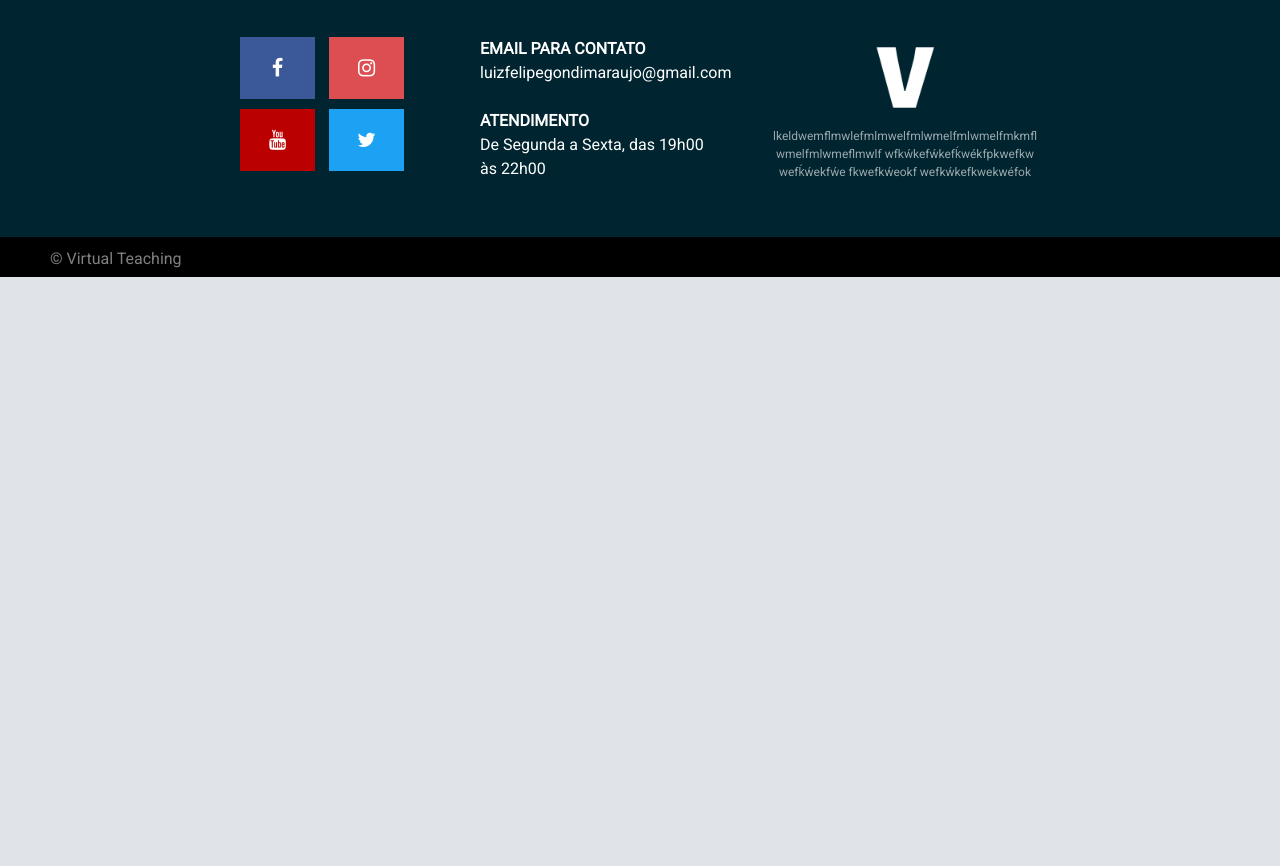
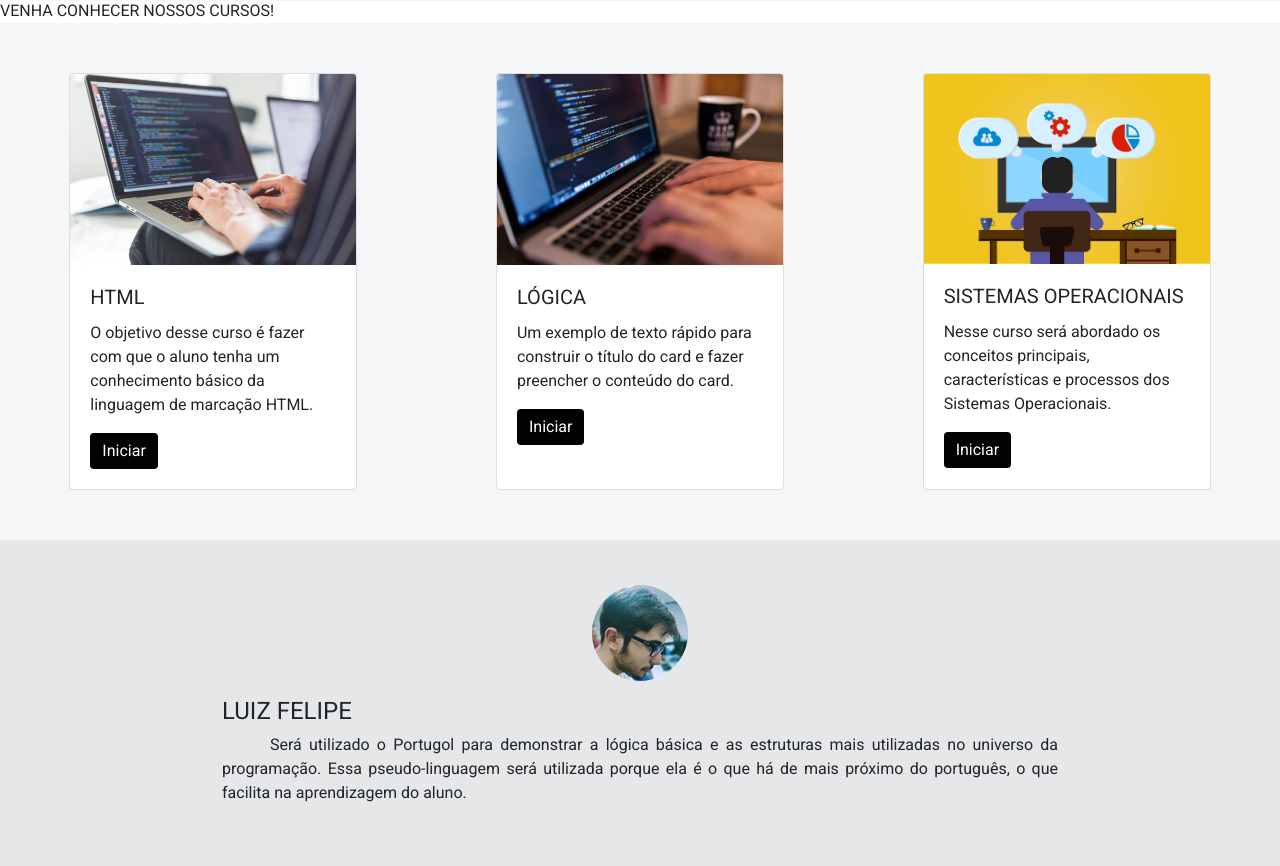
Before and after one commit to LuizFelipeGondim/project-with-flask, a Flask app: page / in a window 1280 px wide. Shown: the part 1752-2618 px from the top of the page. Before the commit the page ends 2029 px from the top, so only its background shows below. Run offline with Flask 2, Linux system fonts and the light colour scheme; some libraries are stand-ins or nearby versions.

Commit message:
biografia dos autores adicionada

```diff
--- a/templates/index.html
+++ b/templates/index.html
@@ -1,4 +1,5 @@
 {% extends 'base.html' %}
+{% import "bootstrap/wtf.html" as wtf %}
 {% block title %}
     VIRTUAL TEACHING
 {% endblock title %}
@@ -17,16 +18,23 @@
       <h1 class="titulo_curso">IMPORTÂNCIA DA INFORMÁTICA</h1>
       <div class="texto-curso">
           <br/><br/>
-          <p>O curso de Lógica de Programação é recomendado para todos aqueles que querem iniciar nesse no mundo, pois fornecerá uma
-              base sólida que facilitará a aprendizagem das demais linguagens do mercado, como C, Java, Python, entre outros. </p>
+          <p>A grande importância da informática no mundo contemporâneo, além de ser um grande avanço tecnológico do qual
+            seria ótimo todos terem acesso, porém também é muito utilizado. Hoje em dia grande parte das empresas adotam
+            o uso de máquinas (computadores) como principal fonte de trabalho.</p>
 
-          <p> Será utilizado o Portugol para demonstrar a lógica básica e as estruturas mais utilizadas no universo da programação.
-              Essa pseudo-linguagem será utilizada porque ela é o que há de mais próximo do português, o que facilita na aprendizagem
-              do aluno.</p>
+          <p> Além da parte de que o mercado de trabalho hoje em dia adota essa "tecnologia", o uso da informática faz
+            parte também de um novo aprendizado, uma nova evolução tecnológica da qual nos proporciona uma visão ampla
+            no caso do uso da internet, uma grande facilidade de resolver coisas (sem sair de casa) e uma visão do mundo
+            atual através de noticiários que estão disponíveis sempre para os interessados e curiosos.</p>
       </div>
 
   </div>
 </section>
+
+<div class="imagem_index">
+  <img src="static/img/code.jpg" alt="code" style="width:100%; filter: blur(1px);">
+  <div class="centered">VENHA CONHECER NOSSOS CURSOS!</div>
+</div>
 
 <section id="cursos">
 
@@ -62,11 +70,13 @@
     <div class="card-body">
       <h5 class="card-title">SISTEMAS OPERACIONAIS</h5>
       <p class="card-text">Nesse curso será abordado os conceitos principais, características e processos dos Sistemas Operacionais.</p>
+      <form action="" method="POST">
         {% if current_user.is_authenticated %}
           <a href="{{url_for('sistemas')}}" class="btn btn-primary">Iniciar</a>
         {% else %}
           <a href="{{url_for('login')}}" class="btn btn-primary">Iniciar</a>
         {% endif %}
+      </form>
     </div>
   </div>
 
@@ -74,21 +84,52 @@
 
 <section class = "gray_box">
   <div class="conteudo">
-      <div id="autor">
+    <div class="autor">
+      <figure>
+        <center>
+          <img src="static/img/autor.jpeg" class="rounded-circle account-img">
+        </center>
+      </figure>
+      <div>
+        <h4>LUIZ FELIPE</h4>
+      </div>
 
-          <figure>
-              <img src="static/img/autor.jpeg" class="rounded-circle account-img">
-          </figure>
-
-          <p> Será utilizado o Portugol para demonstrar a lógica básica e as estruturas mais utilizadas no universo da programação.
+      <p class="texto-curso">  Será utilizado o Portugol para demonstrar a lógica básica e as estruturas mais utilizadas no universo da programação.
           Essa pseudo-linguagem será utilizada porque ela é o que há de mais próximo do português, o que facilita na aprendizagem
           do aluno.</p>
 
     </div>
+    <br/><br/>
+    <div class="autor">
+      <figure>
+          <center>
+            <img src="static/img/autor2.jpeg" class="rounded-circle account-img" style="width: 96px; height: 96px;">
+          </center>
+      </figure>
+
+      <div>
+        <h4>DOMINIQUE TRINDADE</h4>
+      </div><br/>
+
+      <p class="texto-curso"> Será utilizado o Portugol para demonstrar a lógica básica e as estruturas mais utilizadas no universo
+        da programação. Essa pseudo-linguagem será utilizada porque ela é o que há de mais próximo do português, o que facilita
+        na aprendizagem do aluno.</p>
+    </div>
   </div>
 </section>
-{% block content_home %}
 
+{% endblock content %}
+
+{% block caixa %}
+  <div id="caixa-verde">
+    {{wtf.quick_form(form, enctype='multipart/form-data') }}
+  </div>
 {% endblock %}
 
-{% endblock content %}
+{% block botao %}
+  {% if current_user.is_authenticated %}
+      <li><a href="#" onclick="openNav()"> PERFIL </a></li>
+  {% else %}
+      <li><a href="{{url_for('login')}}"> LOGIN </a></li>
+  {% endif %}
+{% endblock %}
```
Lines whose indentation alone changed are shown as unchanged.
